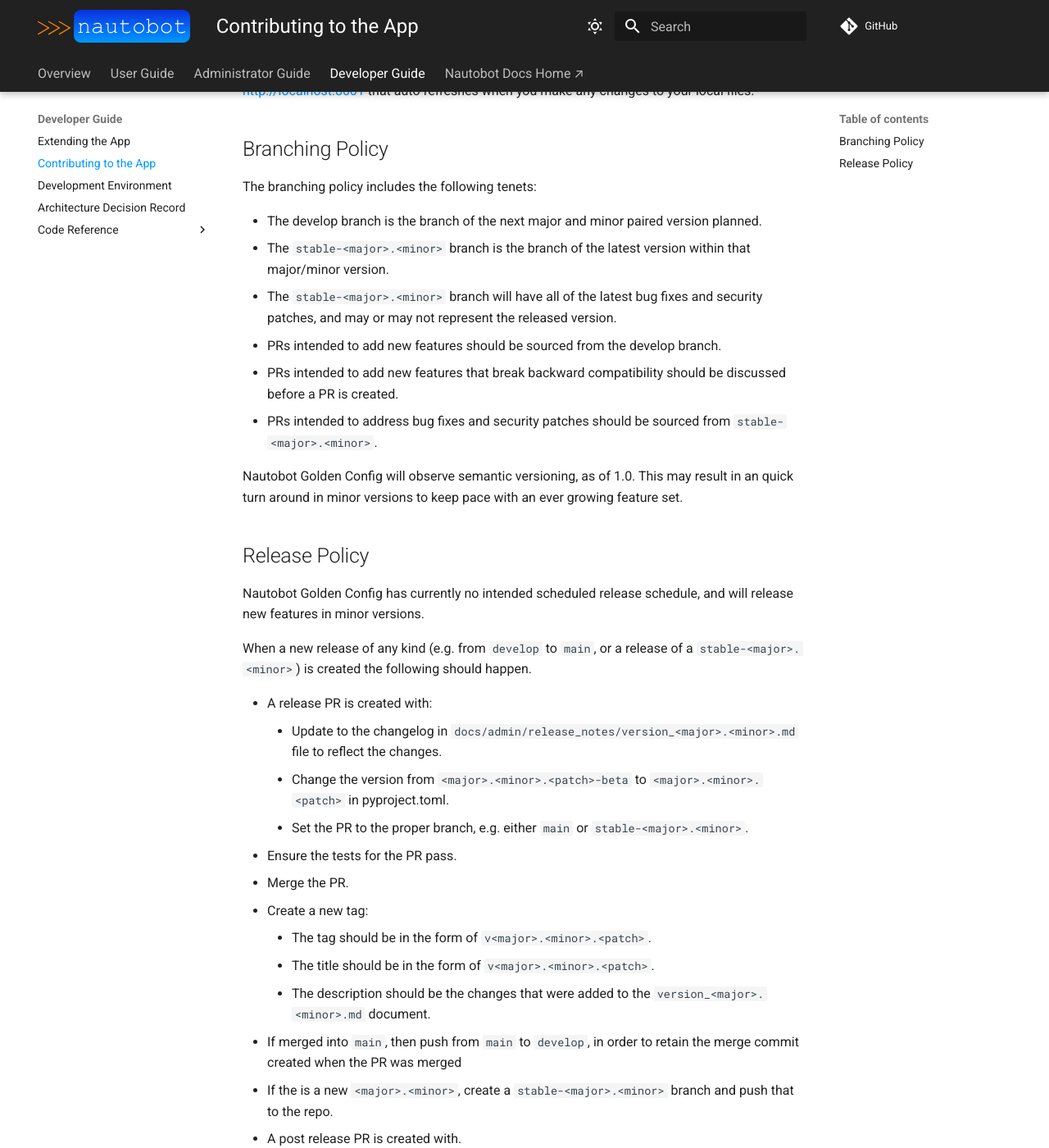
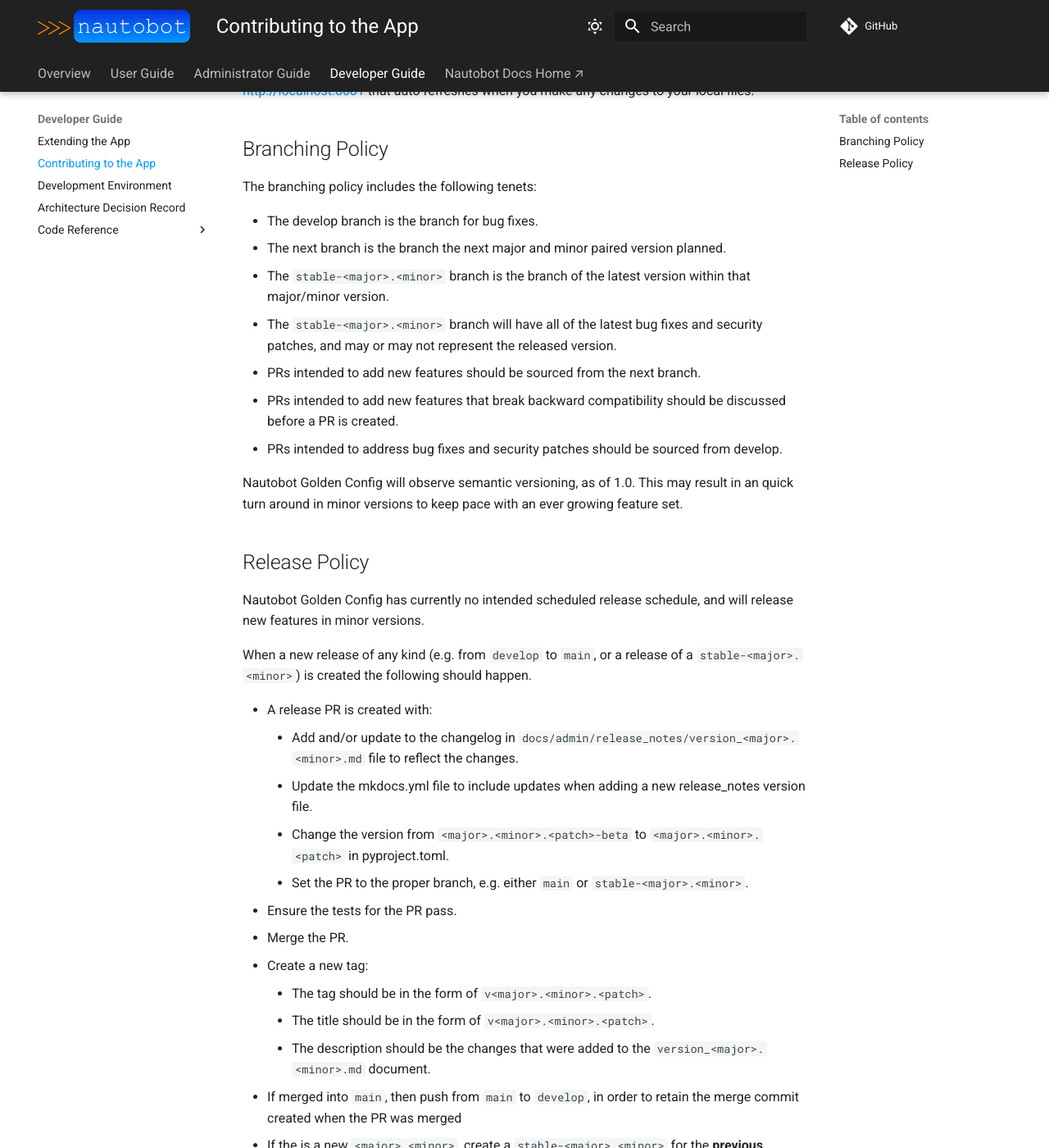
Before and after one commit to nautobot/nautobot-app-golden-config, an MkDocs documentation site: the page built from docs/dev/dev_contributing.md, in a window 1280 px wide and 1400 px high, scrolled down 406 px. Shown: the whole window at 82% size. Built offline with MkDocs 1.6.1 and Material for MkDocs 9.7.7, drawn with Linux system fonts in a browser that asks for light colours; comment, search, counter and statistics services are not loaded; some of the changed text lies outside the part shown.

Commit message:
update branch policy

```diff
--- a/docs/dev/dev_contributing.md
+++ b/docs/dev/dev_contributing.md
@@ -13,12 +13,13 @@
 
 The branching policy includes the following tenets:
 
-- The develop branch is the branch of the next major and minor paired version planned.
+- The develop branch is the branch for bug fixes.
+- The next branch is the branch the next major and minor paired version planned.
 - The `stable-<major>.<minor>` branch is the branch of the latest version within that major/minor version.
 - The `stable-<major>.<minor>` branch will have all of the latest bug fixes and security patches, and may or may not represent the released version.
-- PRs intended to add new features should be sourced from the develop branch.
+- PRs intended to add new features should be sourced from the next branch.
 - PRs intended to add new features that break backward compatibility should be discussed before a PR is created.
-- PRs intended to address bug fixes and security patches should be sourced from `stable-<major>.<minor>`.
+- PRs intended to address bug fixes and security patches should be sourced from develop.
 
 Nautobot Golden Config will observe semantic versioning, as of 1.0. This may result in an quick turn around in minor versions to keep pace with an ever growing feature set.
 
@@ -29,7 +30,8 @@
 When a new release of any kind (e.g. from `develop` to `main`, or a release of a `stable-<major>.<minor>`) is created the following should happen.
 
 - A release PR is created with:
-    - Update to the changelog in `docs/admin/release_notes/version_<major>.<minor>.md` file to reflect the changes.
+    - Add and/or update to the changelog in `docs/admin/release_notes/version_<major>.<minor>.md` file to reflect the changes.
+    - Update the mkdocs.yml file to include updates when adding a new release_notes version file.
     - Change the version from `<major>.<minor>.<patch>-beta` to `<major>.<minor>.<patch>` in pyproject.toml.
     - Set the PR to the proper branch, e.g. either `main` or `stable-<major>.<minor>`.
 - Ensure the tests for the PR pass.
@@ -39,8 +41,8 @@
     - The title should be in the form of `v<major>.<minor>.<patch>`.
     - The description should be the changes that were added to the `version_<major>.<minor>.md` document.
 - If merged into `main`, then push from `main` to `develop`, in order to retain the merge commit created when the PR was merged
-- If the is a new `<major>.<minor>`, create a `stable-<major>.<minor>` branch and push that to the repo.
+- If the is a new `<major>.<minor>`, create a `stable-<major>.<minor>` for the **previous** version, so that security updates to old versions may be applied more easily.
 - A post release PR is created with.
-    - Change the version from `<major>.<minor>.<patch>` to `<major>.<minor>.<patch + 1>-beta` in both pyproject.toml and `nautobot.__init__.__version__`.
+    - Change the version from `<major>.<minor>.<patch>` to `<major>.<minor>.<patch + 1>-beta` in pyproject.toml.
     - Set the PR to the proper branch, e.g. either `develop` or `stable-<major>.<minor>`.
     - Once tests pass, merge.
```
